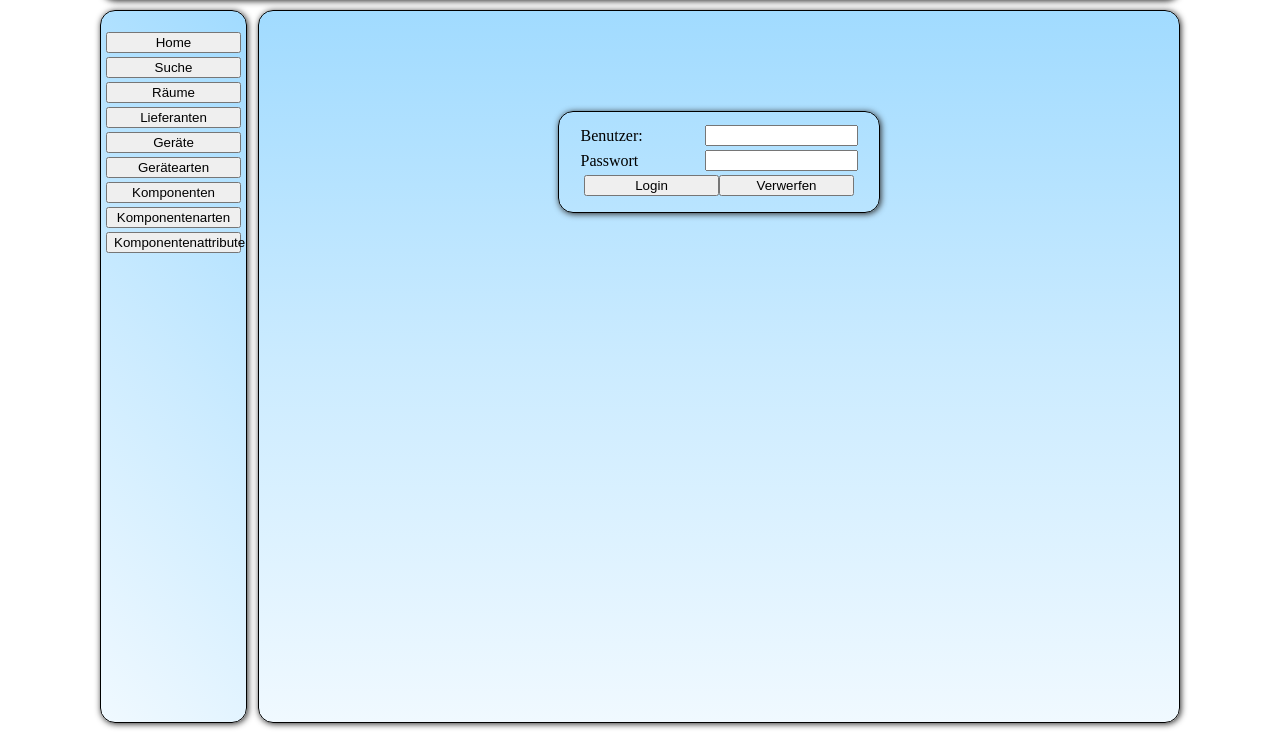
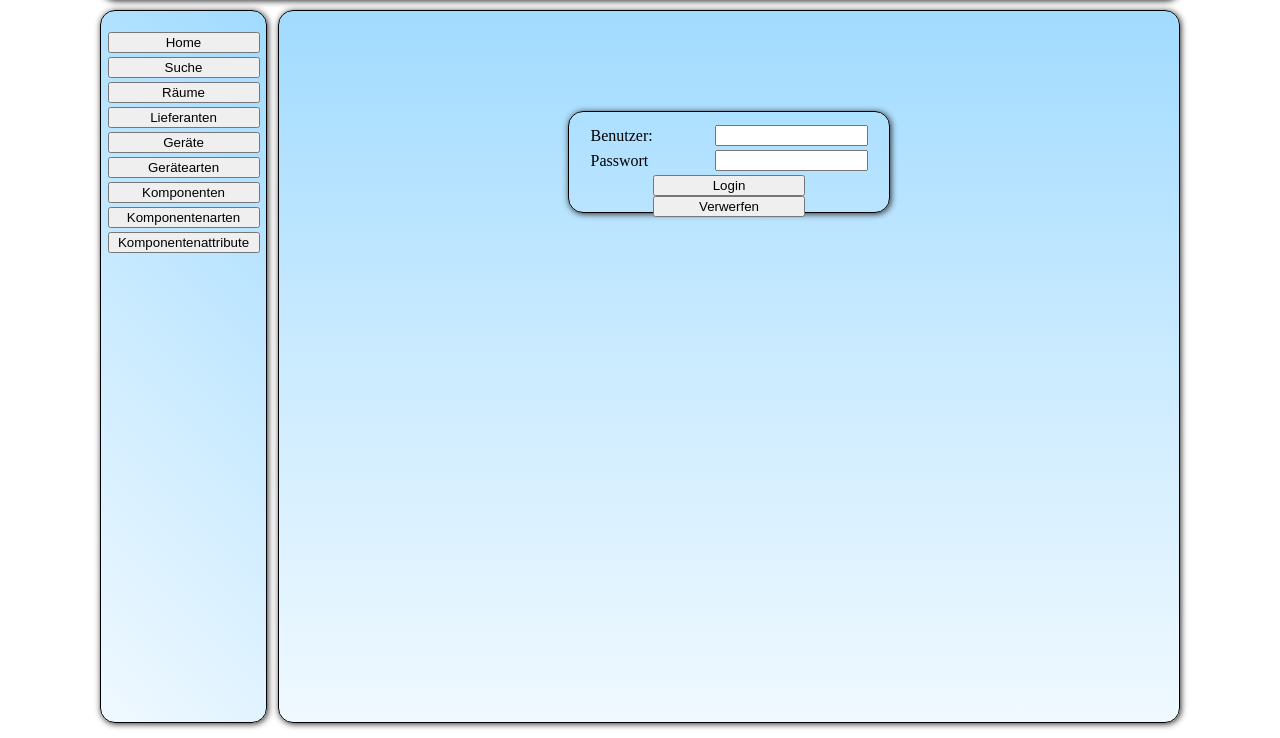
Before and after one commit to SigmaHyperon/biscuit, a PHP site: page /src/php/fro_Auswahl.php in a window 1280 px wide. Shown: the part 62-800 px from the top of the page. Run offline with PHP 8.4, Linux system fonts and the light colour scheme.

Commit message:
main.css angepasst

```diff
--- a/src/css/main.css
+++ b/src/css/main.css
@@ -42,7 +42,7 @@ body {
 #left{
   position: relative;
   top: 20px;
-  width: 145px;
+  width: 165px;
   float: left;
   border: 1px solid black;
   text-align: center;
@@ -63,7 +63,7 @@ body {
 #right{
   position: relative;
   top: 20px;
-  width: 920px;
+  width: 900px;
   height: 100%;
   border: 1px solid black;
   float: right;
@@ -107,7 +107,7 @@ table.login td{
 
 /* Button Design ***************************************************************/
 button, input[type="submit"], input[type="reset"]{
-   width: 135px;
+   width: 152px;
 }
 /* Beginn des Formular-Table-Designs *******************************************/
 table.formular{
```
